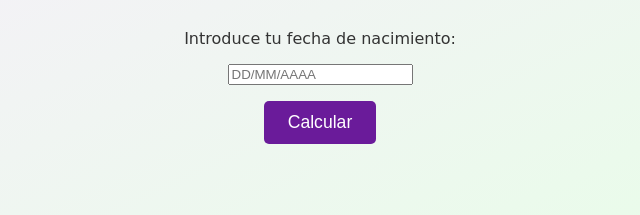
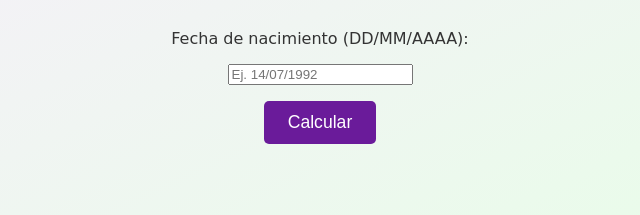
Before and after one commit to OFloresTech/Numerology-Site, a plain HTML site: page lifepath.html in a window 1280 px wide. Shown: the part 312-527 px from the top of the page, 320-960 px from the left. Drawn offline with Linux system fonts and the light colour scheme; a web font is replaced by a local one.

Commit message:
Update lifepath.html

```diff
--- a/lifepath.html
+++ b/lifepath.html
@@ -22,11 +22,15 @@
     <h2>¿Cuál es tu Número de Vida?</h2>
     <p>Tu fecha de nacimiento guarda secretos sobre tu propósito y personalidad. Descubre tu número de vida con esta herramienta gratuita.</p>
 
-    <form id="lifepath-form" class="lifepath-form">
-  <label for="dob">Introduce tu fecha de nacimiento:</label>
-  <input type="text" id="dob" name="dob" placeholder="DD/MM/AAAA" required>
+    <form id="lifepath-form">
+  <label for="dob">Fecha de nacimiento (DD/MM/AAAA):</label>
+  <input type="text" id="dob" placeholder="Ej. 14/07/1992" required>
   <button type="submit">Calcular</button>
 </form>
+
+<div id="result"></div>
+
+<script src="lifepath.js"></script>
 
     <div id="result" class="result hidden"></div>
 
```
